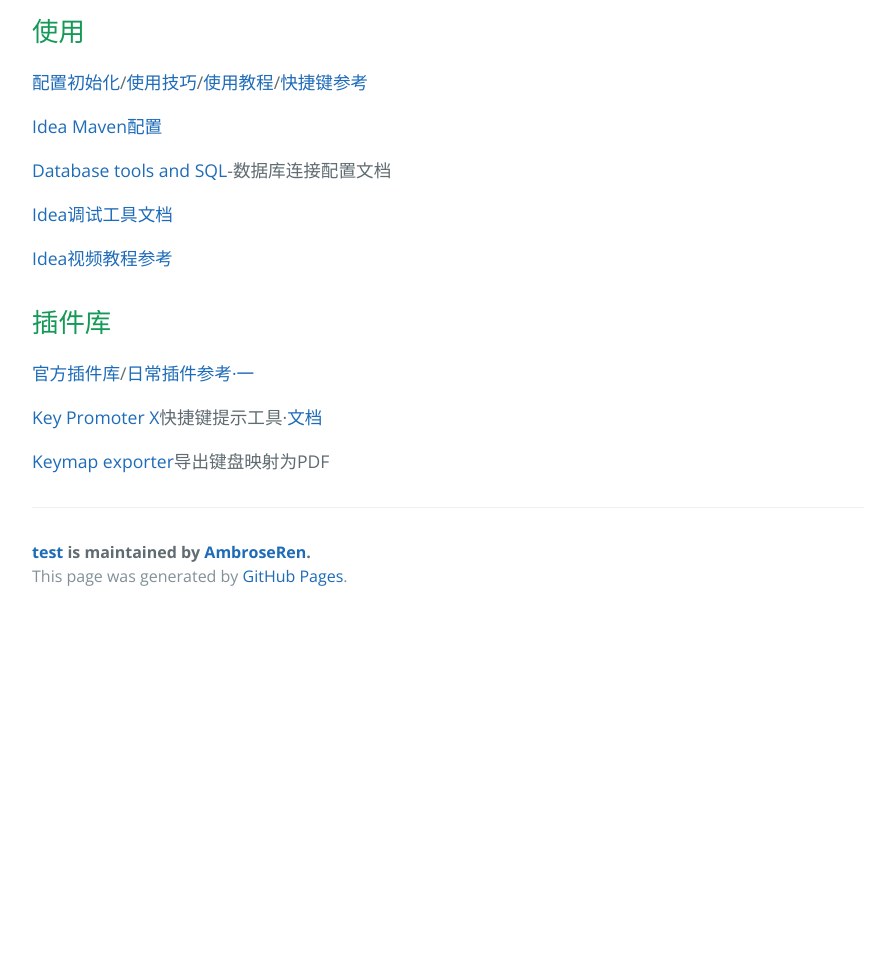
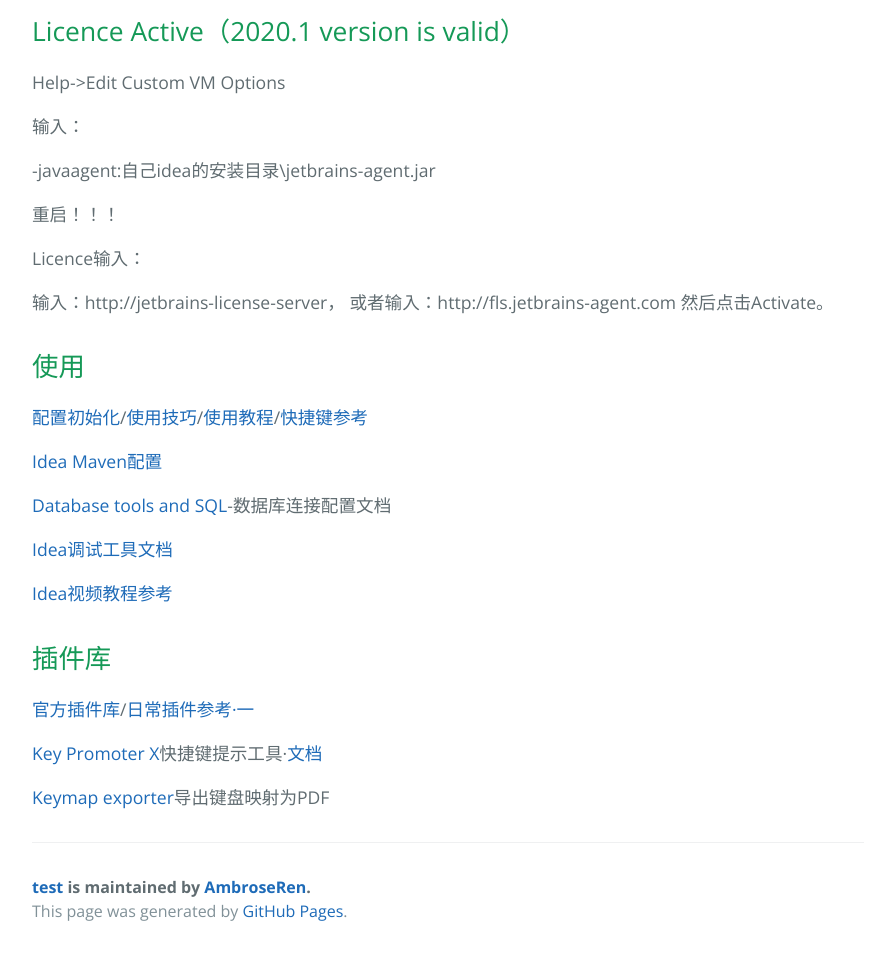
Before and after one commit to AmbroseRen/test, a Jekyll site: the page built from Doc/Tools/Idea/Idea.md, in a window 1280 px wide. Shown: the part 615-1570 px from the top of the page, without its empty margins (192-1087 px from the left). Built offline with Jekyll 4.4.1, drawn with Linux system fonts in a browser that asks for light colours; our own code applies the rules of GitHub Pages for plain Markdown files; the repository's description, which GitHub fills in, is left out; before the commit the page ends 1235 px from its top, so only the background shows below that.

Commit message:
Update Idea.md

```diff
--- a/Doc/Tools/Idea/Idea.md
+++ b/Doc/Tools/Idea/Idea.md
@@ -7,6 +7,22 @@
 [jetbrains.home](https://www.jetbrains.com/)/[官网下载](https://www.jetbrains.com/idea/download/#section=windows)/[备份2019.3.3](https://pan.baidu.com/s/1dWSHU0M9zc5FqqC6Ak2OFQ)——提取码：rsjb/[激活包](http://rensi.ys168.com/)SoftWare/[激活手册](http://mp.weixin.qq.com/s?__biz=MzA5NTk5OTEzNg==&mid=100000133&idx=1&sn=2b4bda6100f41059cda8d626e9b1e158&chksm=10b7844a27c00d5c61d4fb08dec9955e853623544c93fd65eec00c36585948fae2f56c7d6cb8#rd)/[激活手册·一](http://idea.studycoder.com/)/[Idea配置](https://blog.csdn.net/qq_32588349/article/details/51461182)/[初始化SpringMVC](https://github.com/guobinhit/intellij-idea-tutorial/blob/master/articles/basic-course/run-maven-springmvc.md)
 
 ![](https://cdn.jsdelivr.net/gh/AmbroseRen/Picture@master/img/Develop/jatbrainsAll.png)
+
+## Licence Active（2020.1 version is valid）
+
+Help->Edit Custom VM Options
+
+输入：
+
+-javaagent:自己idea的安装目录\jetbrains-agent.jar
+
+重启！！！
+
+Licence输入：
+
+输入：http://jetbrains-license-server，
+或者输入：http://fls.jetbrains-agent.com
+然后点击Activate。
 
 ## 使用
 
```
